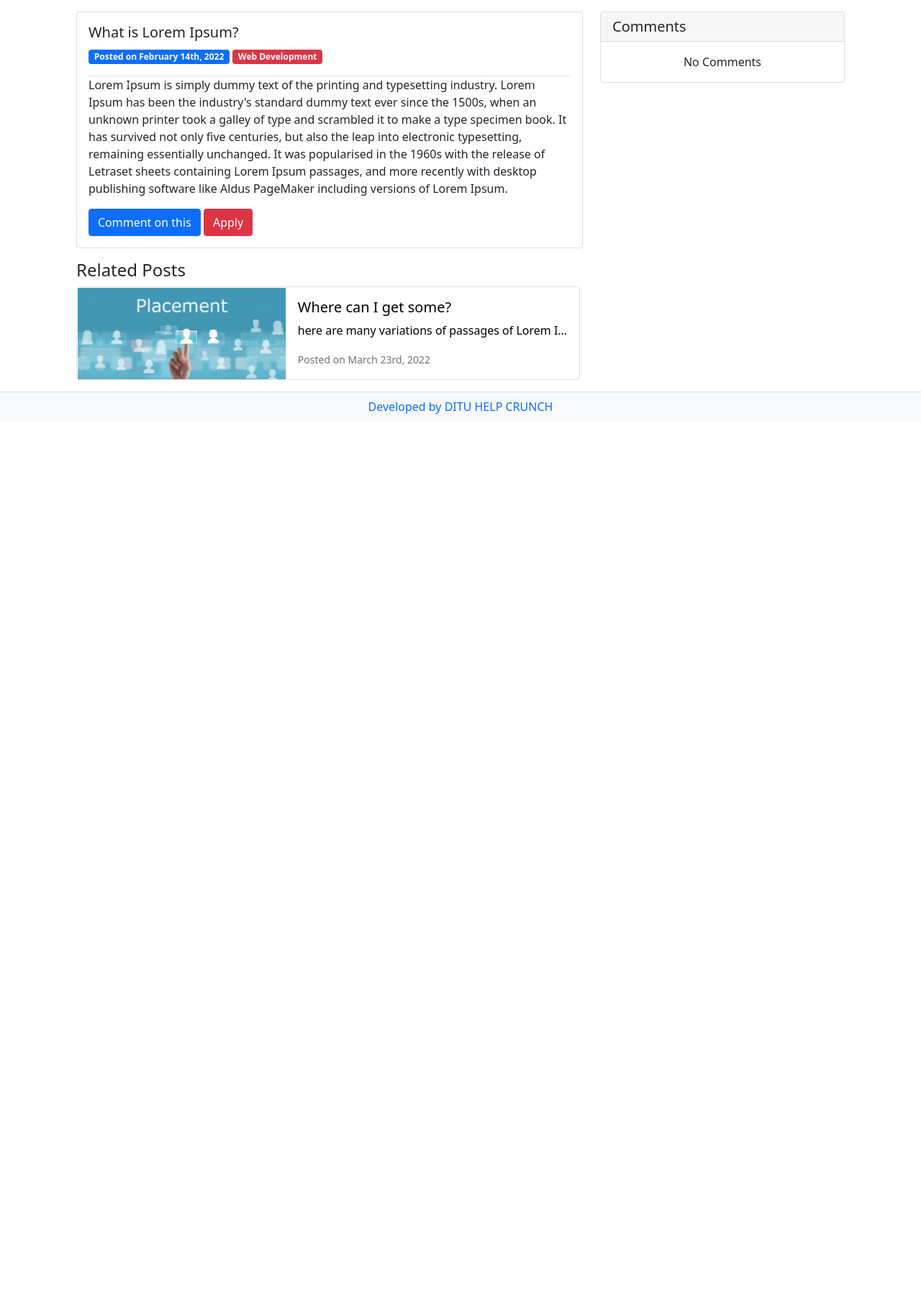
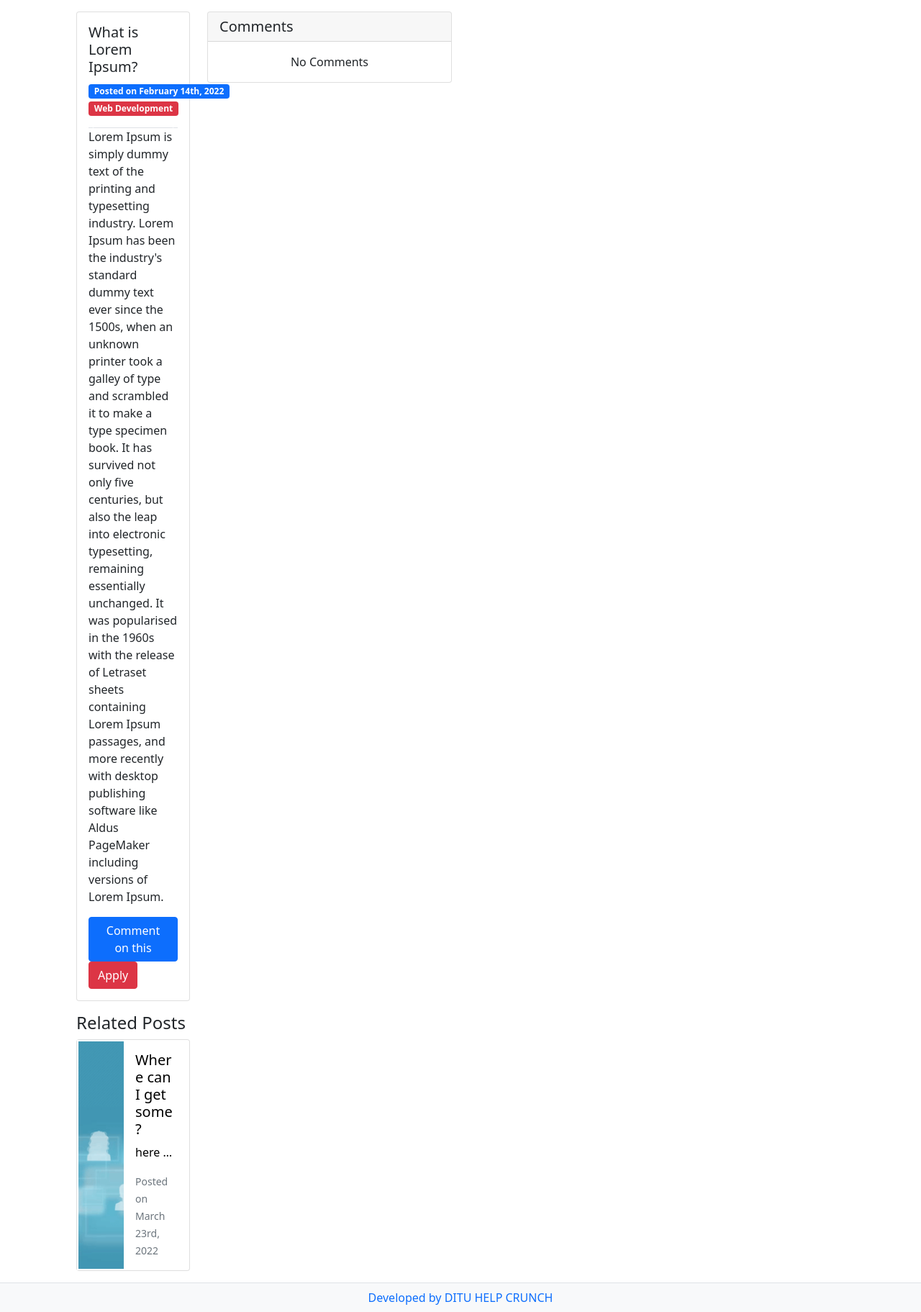
Before and after one commit to shreya8384/DITU-Help-Crunch, a PHP site: page /DITU-HELP-CRUNCH/Job_Portal/post.php?id=1 in a window 1280 px wide. Shown: the part 56-1879 px from the top of the page at 72% size. Before the commit the page ends 631 px from the top, so only its background shows below. Run offline with PHP 8.4, Linux system fonts and the light colour scheme; data comes from the database, SQL or seed files in the repository.

Commit message:
fixing issues

```diff
--- a/Job_Portal/post.php
+++ b/Job_Portal/post.php
@@ -24,7 +24,7 @@ require('includes/function.php');
 <?php include_once('includes/navbar.php');?>
 <div>
     <div class="container m-auto mt-3 row">
-        <div class="col-8">
+        <div class="col-2">
           <?php
           $post_id=$_GET['id'];
            $postQuery="SELECT * FROM posts WHERE id=$post_id";
```
